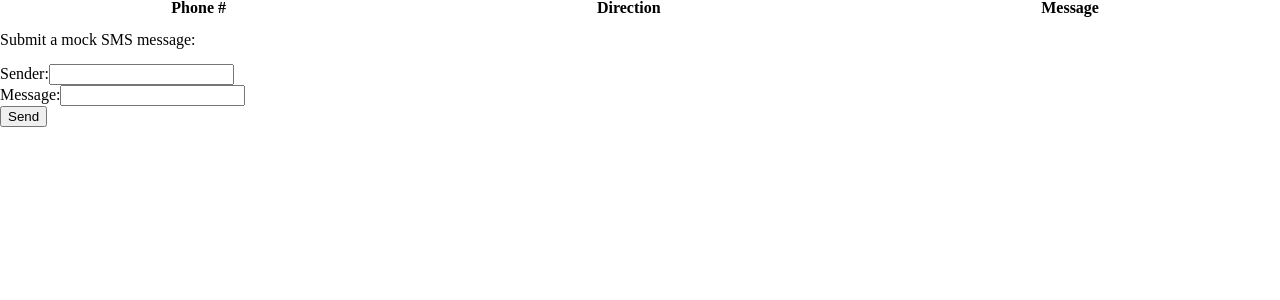
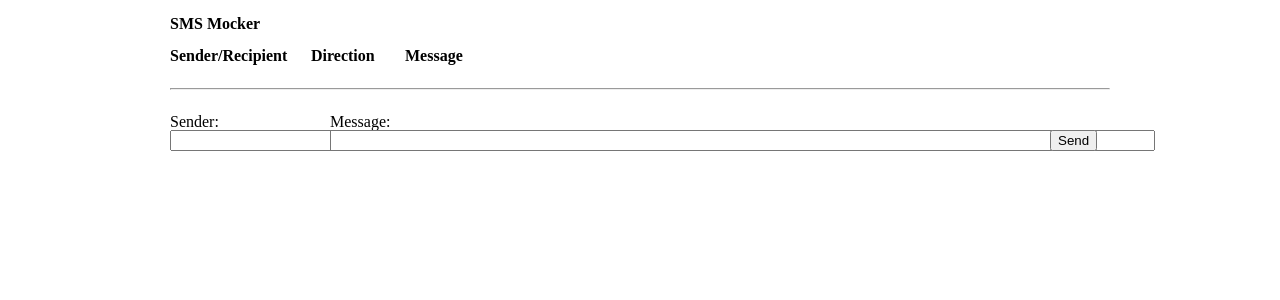
Before and after one commit to onyxfish/safecity, a Django app: template safecity/apps/mock/templates/mock/mock.html in a window 1280 px wide. Shown: the top 300 px of the page. Run offline with Django 3.2, Linux system fonts and the light colour scheme; the template is opened without the code that fills it, so the values that code supplies are empty; some libraries are stand-ins or nearby versions.

Commit message:
Cleaned up HTML for sms mocker.

```diff
--- a/safecity/apps/mock/templates/mock/mock.html
+++ b/safecity/apps/mock/templates/mock/mock.html
@@ -2,7 +2,36 @@
 
 {% block title %}Safecity SMS Mocker{% endblock %}
 
-{% block extrahead %}
+{% block content %}
+
+<div class="container container_12">
+<div id="header" class="grid_12">
+    <br />
+    <h1>SMS Mocker</h1>
+    <br />
+</div>
+<div id="main" class="grid_12">
+    <table id="traffic" width="100%">
+        <tr>
+            <th width="15%" align="left">Sender/Recipient</th>
+            <th width="10%" align="left">Direction</th>
+            <th width="75%" align="left">Message</th>
+        </tr>
+    </table>
+    <br />
+    <hr />
+    <br />
+</div>
+    <form id="mockup">
+        <div class="grid_2"><label for="sender">Sender:</label><br /><input type="text" name="sender" id="mockup-sender" /></div>
+        <div class="grid_9"><label for="text">Message:</label><br /><input type="text" name="text" id="mockup-text" size="100"></div>
+        <div class="grid_1"><br /><input type="submit" id="mockup-submit" value="Send" /></div>
+    </form>
+</div>
+
+{% endblock %}
+
+{% block extrafoot %}
 <script type="text/javascript">
 function outbound_sms(data, status) {
     for (d in data) {
@@ -40,21 +69,3 @@ $(document).ready(function () {
 });
 </script>
 {% endblock %}
-
-{% block content %}
-<table id="traffic" width="100%">
-    <tr>
-        <th>Phone #</th>
-        <th>Direction</th>
-        <th>Message</th>
-    </tr>
-</table><br />
-<p>
-Submit a mock SMS message:
-</p><br />
-<form id="mockup">
-    <label for="sender">Sender:</label><input type="text" name="sender" id="mockup-sender" /><br/ >
-    <label for="text">Message:</label><input type="text" name="text" id="mockup-text" /><br />
-    <input type="submit" id="mockup-submit" value="Send" />
-</form>
-{% endblock %}
--- a/safecity/apps/public/templates/public/index.html
+++ b/safecity/apps/public/templates/public/index.html
@@ -11,6 +11,7 @@
 <div id="header" class="grid_12">Safecity</div>
 <div id="report-map" class="grid_12"></div>
 <div id="footer" class="grid_12">Copyright (c) Christopher Groskopf, 2010</div>
+</div>
 {% endblock %}
 {% block extrafoot %}
 <script src="http://maps.google.com/maps?file=api&amp;v=2&amp;sensor=false&amp;key={{ settings.GOOGLE_MAPS_API_KEY }}" type="text/javascript"></script>
```
